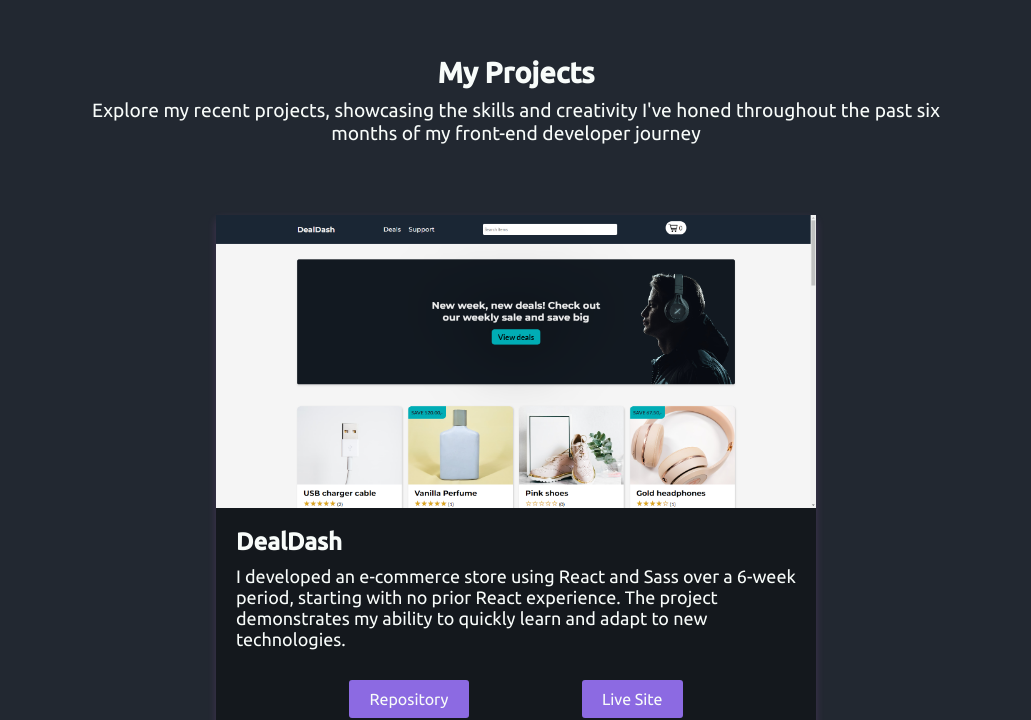
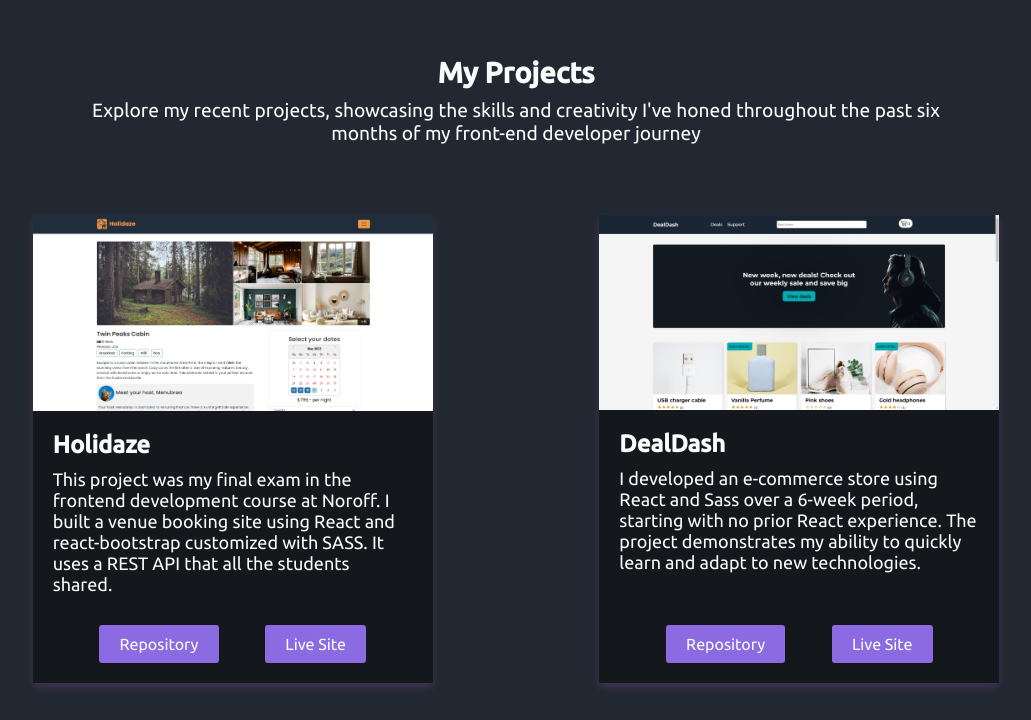
Before and after one commit to Jonast96/New_portfolio, a React (Vite) app: page / in a window 1280 px wide. Shown: the part 1595-2315 px from the top of the page, without its empty margins (124-1155 px from the left). Built offline with nearby package versions, Linux system fonts and the light colour scheme.

Commit message:
changed form

```diff
--- a/src/data/projects.js
+++ b/src/data/projects.js
@@ -1,18 +1,28 @@
-
 import dealDash from "../assets/dealDash.png";
 import auctionHouse from "../assets/auctionHouse.png";
+import holidaze from "../assets/holidaze.png";
 const projects = [
+  {
+    image: holidaze,
+    title: "Holidaze",
+    shortDescription:
+      "This project was my final exam in the frontend development course at Noroff. I built a venue booking site using React and react-bootstrap customized with SASS. It uses a REST API that all the students shared.",
+    repoLink: "https://github.com/Jonast96/Holidaze",
+    liveSiteLink: "https://dev-jon-holidaze.netlify.app/",
+  },
   {
     image: dealDash,
     title: "DealDash",
-        shortDescription: "I developed an e-commerce store using React and Sass over a 6-week period, starting with no prior React experience. The project demonstrates my ability to quickly learn and adapt to new technologies.",
+    shortDescription:
+      "I developed an e-commerce store using React and Sass over a 6-week period, starting with no prior React experience. The project demonstrates my ability to quickly learn and adapt to new technologies.",
     repoLink: "https://github.com/Jonast96/DealDash",
     liveSiteLink: "https://joyful-dodol-3ac527.netlify.app/",
   },
   {
     image: auctionHouse,
     title: "AuctionHouse",
-        shortDescription: "In this semester project, I built an auction site that enables users to register and log in, earn credits by selling items, bid on listings using credits, and edit or delete their listings.",
+    shortDescription:
+      "In this semester project, I built an auction site that enables users to register and log in, earn credits by selling items, bid on listings using credits, and edit or delete their listings.",
     repoLink: "https://github.com/Jonast96/AuctionHouse",
     liveSiteLink: "https://spectacular-medovik-5141db.netlify.app/",
   },
--- a/src/styles/sectionFour/sectionFour.scss
+++ b/src/styles/sectionFour/sectionFour.scss
@@ -3,6 +3,8 @@
   background-color: $secondaryColor;
   font-weight: 200;
   line-height: 1.3;
+  padding-bottom: 50px;
+  padding-top: 50px;
 
   .contact-section {
     max-width: 900px;
@@ -81,7 +83,7 @@
       background-color: transparent;
       color: $textColor;
       padding: 0.8rem 1.5rem;
-      border: 2px solid $altColor;
+      border: 2px solid $buttonColor;
       cursor: pointer;
       font-weight: bold;
       text-transform: uppercase;
@@ -89,8 +91,7 @@
       transition: background-color 0.3s ease, color 0.3s ease;
 
       &:hover {
-        background-color: $altColor;
-        color: $textColor;
+        background-color: $buttonColor;
       }
     }
   }
--- a/src/styles/sectionOne/sectionOne.scss
+++ b/src/styles/sectionOne/sectionOne.scss
@@ -5,7 +5,7 @@
   margin: 0 auto;
   position: relative;
   display: flex;
-  gap: 15vh;
+  gap: 2rem;
   flex-direction: column;
   justify-content: center;
   min-height: 101vh;
--- a/src/styles/sectionThree/sectionThree.scss
+++ b/src/styles/sectionThree/sectionThree.scss
@@ -1,7 +1,6 @@
 @import "../variables";
 
 .section3 {
-  min-height: 100vh;
   max-width: 1500px;
   margin: 0 auto;
 
@@ -17,30 +16,19 @@
 
   .projectsContainer {
     display: flex;
-    justify-content: center;
     flex-wrap: wrap;
+    justify-content: space-evenly;
+    margin: 0 auto;
   }
 
   .project-card {
-    background-color: $secondaryColor;
-    color: $textColor;
     display: flex;
     flex-direction: column;
-    align-items: center;
-    margin: 20px;
     box-shadow: 0 4px 8px 0 rgba($accentColor, 0.2);
     transition: 0.3s;
-    width: 90%;
-    max-width: 600px;
     border-radius: 5px;
-
-    @media (min-width: 600px) {
-      width: 75%;
-    }
-
-    @media (min-width: 900px) {
-      width: 50%;
-    }
+    max-width: 400px;
+    margin: 20px;
 
     &:hover {
       box-shadow: 0 8px 16px 0 rgba($accentColor, 0.2);
@@ -61,7 +49,6 @@
 
       .project-card-title {
         font-size: 24px;
-        font-weight: bold;
       }
 
       .project-card-description {
@@ -94,11 +81,12 @@
   }
 }
 
-@media screen and (min-width: 700px) {
+@media screen and (max-width: 850px) {
   .section3 {
-    .project {
-      .info {
-        width: auto;
+    .projectsContainer {
+      justify-content: center;
+      .project-card {
+        max-width: 100%;
       }
     }
   }
```
Also changed, not shown: src/assets/holidaze.png (added). Lines whose indentation alone changed are shown as unchanged.
